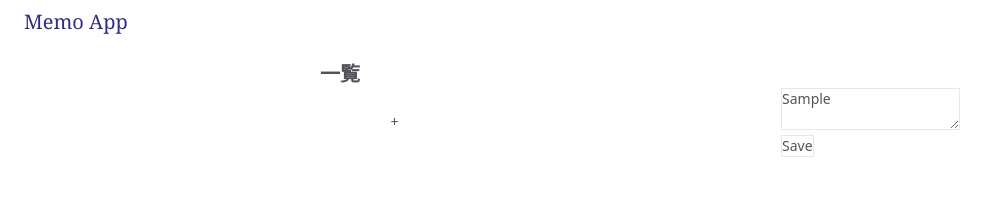
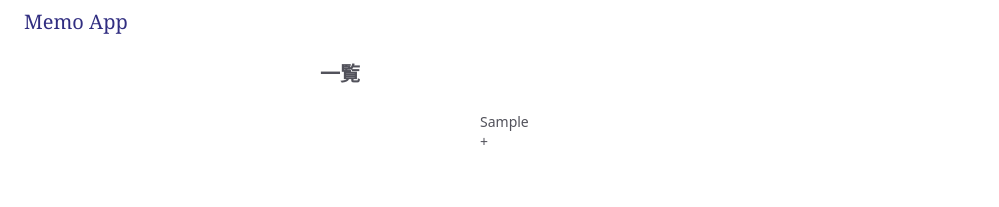
Before and after one commit to OdenTakashi/TIL, a React (Create React App) app in the folder react/memo-spa/: page / in a window 1280 px wide. Both pictures are taken after typing "Sample" into the empty fields and a click on the button "Save". Shown: the top 207 px of the page, without its empty margins (0-999 px from the left). Built offline with nearby package versions, Linux system fonts and the light colour scheme.

Commit message:
Added additional features

```diff
--- a/react/memo-spa/src/App.js
+++ b/react/memo-spa/src/App.js
@@ -2,18 +2,28 @@ import MemoList from './components/List.js'
 import { useState } from 'react';
 
 function App() {
-  const memos = JSON.parse(localStorage.getItem("memos")) || []
+  const [memos, setMemos] = useState(JSON.parse(localStorage.getItem("memos")) || [])
   const [isEditable, setIsEditable] = useState(true)
 
-  function saveContent() {
+  function saveMemo({serialNumber, element}) {
+    setMemos(
+      [
+        ...memos,
+        {"id": serialNumber, "body": element.value}
+      ]
+    )
+  }
+
+  function handleEditMode() {
     setIsEditable(!isEditable)
   }
+
   return (
     <div className='h-screen'>
       <header className='ml-6 mt-2'>
         <p className='text-indigo-900 font-serif text-xl'>Memo App</p>
       </header>
-      <MemoList memoItems={memos} editable={isEditable} handleClick={saveContent}/>
+      <MemoList memoItems={memos} editable={isEditable} handleClick={handleEditMode} pushMemo={saveMemo}/>
     </div>
   );
 }
--- a/react/memo-spa/src/components/EditForm.js
+++ b/react/memo-spa/src/components/EditForm.js
@@ -1,12 +1,21 @@
-export default function EditForm({isEditable}) {
+export default function EditForm({isEditable, memoLists, storeMemo, handleEditMode}) {
   function saveMemo() {
     let element = document.getElementById('content')
-    localStorage.setItem('memos', JSON.stringify([{"id": "1", "body": element.value}]))
+    let serialNumber = setSerialNumber()
+
+    storeMemo({serialNumber, element})
+    localStorage.setItem('memos', JSON.stringify(memoLists))
+
+    handleEditMode()
+  }
+
+  function setSerialNumber() {
+    return memoLists.length === 0 ? 1 : memoLists[memoLists.length - 1].id + 1
   }
 
   if(isEditable) {
     return (
-      <div className='text-sm'>
+      <div className='text-sm w-1/2 m-auto mt-6'>
         <textarea className='border' id='content'></textarea>
         <div>
           <button className='border' onClick={saveMemo}>Save</button>
--- a/react/memo-spa/src/components/List.js
+++ b/react/memo-spa/src/components/List.js
@@ -1,9 +1,9 @@
 import EditForm from './EditForm.js'
 
-export default function MemoList({memoItems, editable, handleClick}) {
+export default function MemoList({memoItems, editable, handleClick, pushMemo}) {
   const memoLists = memoItems.map(memo => {
     return(
-      <p>{memo.body}</p>
+      <p key={memo.id}>{memo.body}</p>
     )
   })
 
@@ -16,8 +16,8 @@ export default function MemoList({memoItems, editable, handleClick}) {
           {memoLists}
           <button onClick={handleClick}>+</button>
         </div>
-        <EditForm isEditable={editable} handleClick={handleClick}/>
       </div>
+      <EditForm isEditable={editable} memoLists={memoItems} storeMemo={pushMemo} handleEditMode={handleClick}/>
     </div>
   )
 }
```
